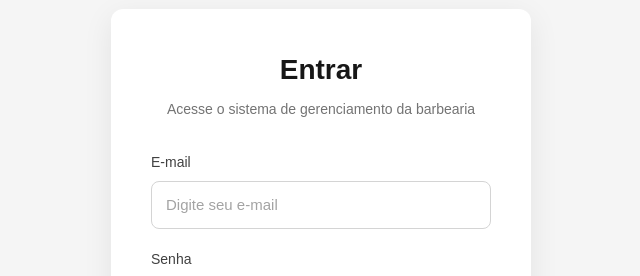
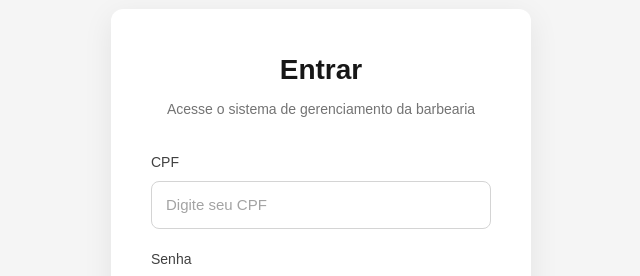
Before and after one commit to Igoralexandre02/agenda-next-app, a Next.js app: page /login in a window 1280 px wide. Shown: the part 178-454 px from the top of the page, without its empty margins (319-959 px from the left). Built offline with nearby package versions, Linux system fonts and the light colour scheme; no server answers.

Commit message:
Refactor authentication flow to use CPF instead of email and update API URL references

```diff
--- a/src/app/(painel)/layout.tsx
+++ b/src/app/(painel)/layout.tsx
@@ -15,15 +15,11 @@ export default function PainelLayout({
   useEffect(() => {
     const token = localStorage.getItem('token');
 
-    console.log('TOKEN:', token);
-
     if (!token) {
-      console.log('Sem autenticação. Redirecionando...');
       router.replace('/login');
       return;
     }
 
-    console.log('Usuário autenticado');
     setVerificando(false);
   }, [router]);
 
--- a/src/app/layout.tsx
+++ b/src/app/layout.tsx
@@ -2,7 +2,6 @@ import type { Metadata } from 'next';
 import { Geist, Geist_Mono } from 'next/font/google';
 import StyledComponentsRegistry from '../lib/registry';
 import './globals.css';
-import { getStatus } from '../data/status';
 
 const geistSans = Geist({
   variable: '--font-geist-sans',
@@ -19,14 +18,11 @@ export const metadata: Metadata = {
   description: 'Generated by create next app',
 };
 
-const status = getStatus();
-
 export default function RootLayout({
   children,
 }: {
   children: React.ReactNode;
 }) {
-  {console.log(status)}
   return (
     <html
       lang="pt-BR"
--- a/src/components/auth/LoginForm.tsx
+++ b/src/components/auth/LoginForm.tsx
@@ -67,12 +67,12 @@ export default function LoginForm() {
 
         <Form onSubmit={handleSubmit}>
           <Field>
-            <Label htmlFor="email">E-mail</Label>
+            <Label htmlFor="cpf">CPF</Label>
 
             <Input
-              id="email"
-              type="email"
-              placeholder="Digite seu e-mail"
+              id="cpf"
+              type="text"
+              placeholder="Digite seu CPF"
               value={identifier}
               onChange={(event) => setIdentifier(event.target.value)}
               required
--- a/src/data/agendamentos.ts
+++ b/src/data/agendamentos.ts
@@ -1,6 +1,6 @@
 import { CriarAgendamento, EditarAgendamento } from '../types/agendamentos';
 
-const API_URL = process.env.NEXT_LOCAL_API_URL;
+const API_URL = process.env.NEXT_PUBLIC_API_URL;
 
 export async function getAgendamentos() {
   const response = await fetch(`${API_URL}/api/agendamentos`);
--- a/src/data/auth.ts
+++ b/src/data/auth.ts
@@ -1,6 +1,6 @@
 import { LoginData, LoginResponse, User } from '@/src/types/user';
 
-const API_URL = process.env.NEXT_LOCAL_API_URL;
+const API_URL = process.env.NEXT_PUBLIC_API_URL;
 
 export async function login(
   data: LoginData
@@ -14,7 +14,7 @@ export async function login(
   });
 
   if (!response.ok) {
-    throw new Error('E-mail ou senha inválidos');
+    throw new Error('CPF ou senha inválidos');
   }
 
   return response.json();
--- a/src/data/status.ts
+++ b/src/data/status.ts
@@ -1,6 +1,6 @@
 import { CriarStatus, EditarStatus } from '../types/status';
 
-const API_URL = process.env.NEXT_LOCAL_API_URL;
+const API_URL = process.env.NEXT_PUBLIC_API_URL;
 
 export async function getStatus() {
   const response = await fetch(`${API_URL}/api/statuses`);
--- a/src/types/user.ts
+++ b/src/types/user.ts
@@ -2,6 +2,7 @@ export interface User {
   id: number;
   username: string;
   email: string;
+  cpf: string
 }
 
 export interface LoginResponse {
```
